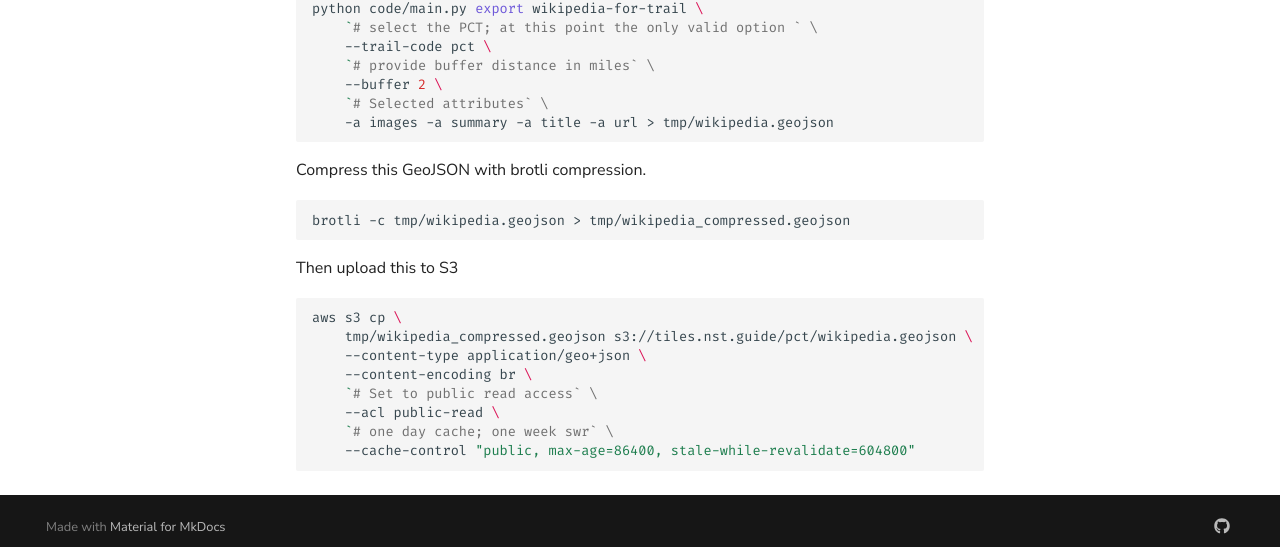
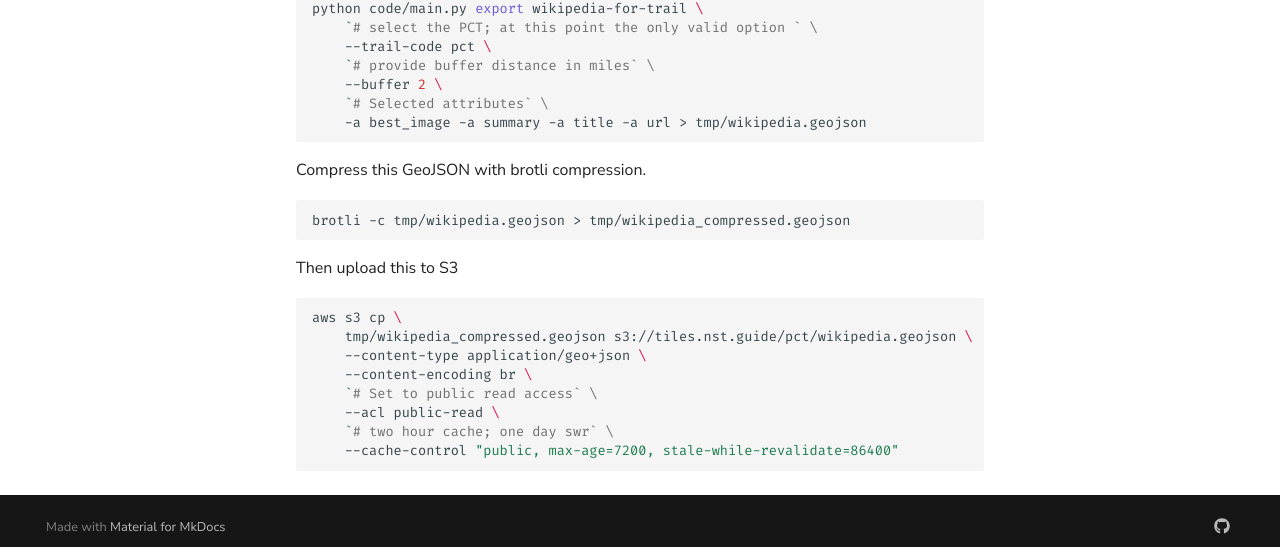
Before and after one commit to nst-guide/data, an MkDocs documentation site: the page built from docs/src/cli/quickstart/wikipedia.md, in a window 1280 px wide and 974 px high. Shown: the part 415-962 px from the top of the window. Built offline with MkDocs 1.6.1 and Material for MkDocs 9.7.7, drawn with Linux system fonts in a browser that asks for light colours; comment, search, counter and statistics services are not loaded.

Commit message:
Update wikipedia docs

````diff
--- a/docs/src/cli/quickstart/wikipedia.md
+++ b/docs/src/cli/quickstart/wikipedia.md
@@ -19,7 +19,7 @@ python code/main.py export wikipedia-for-trail \
     `# provide buffer distance in miles` \
     --buffer 2 \
     `# Selected attributes` \
-    -a images -a summary -a title -a url > tmp/wikipedia.geojson
+    -a best_image -a summary -a title -a url > tmp/wikipedia.geojson
 ```
 
 Compress this GeoJSON with brotli compression.
@@ -35,6 +35,6 @@ aws s3 cp \
     --content-encoding br \
     `# Set to public read access` \
     --acl public-read \
-    `# one day cache; one week swr` \
-    --cache-control "public, max-age=86400, stale-while-revalidate=604800"
+    `# two hour cache; one day swr` \
+    --cache-control "public, max-age=7200, stale-while-revalidate=86400"
 ```
````
